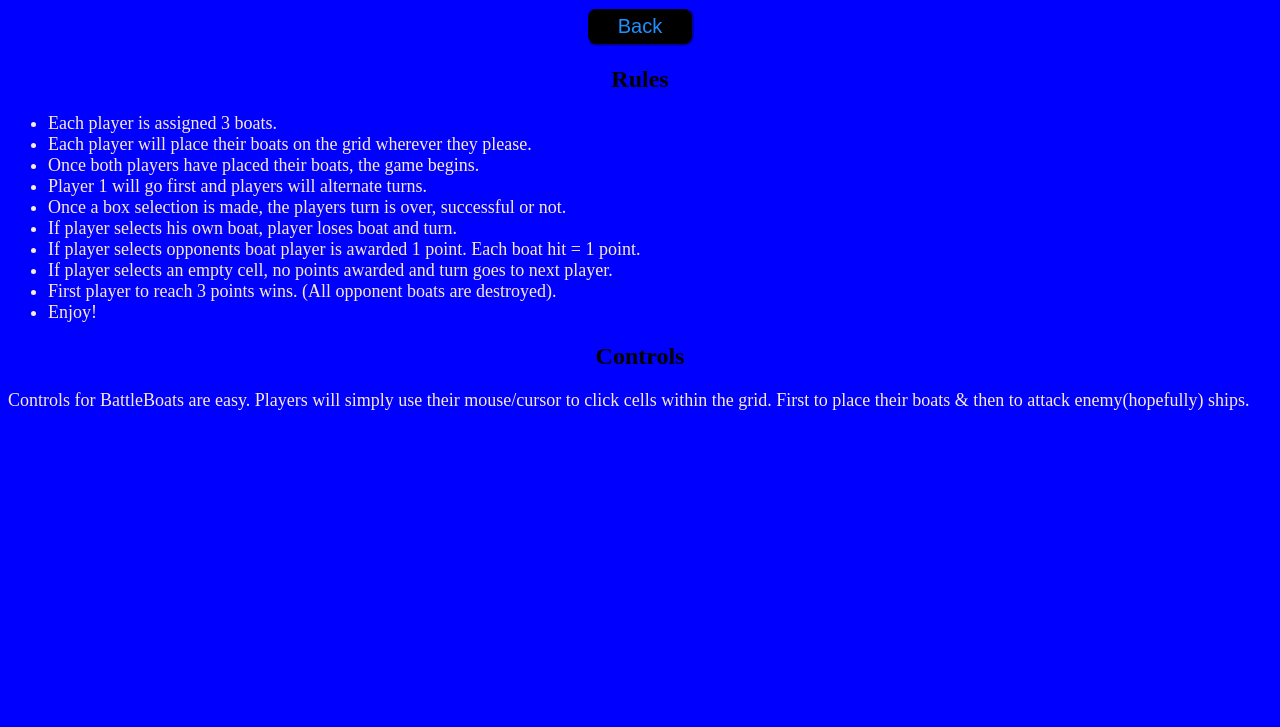
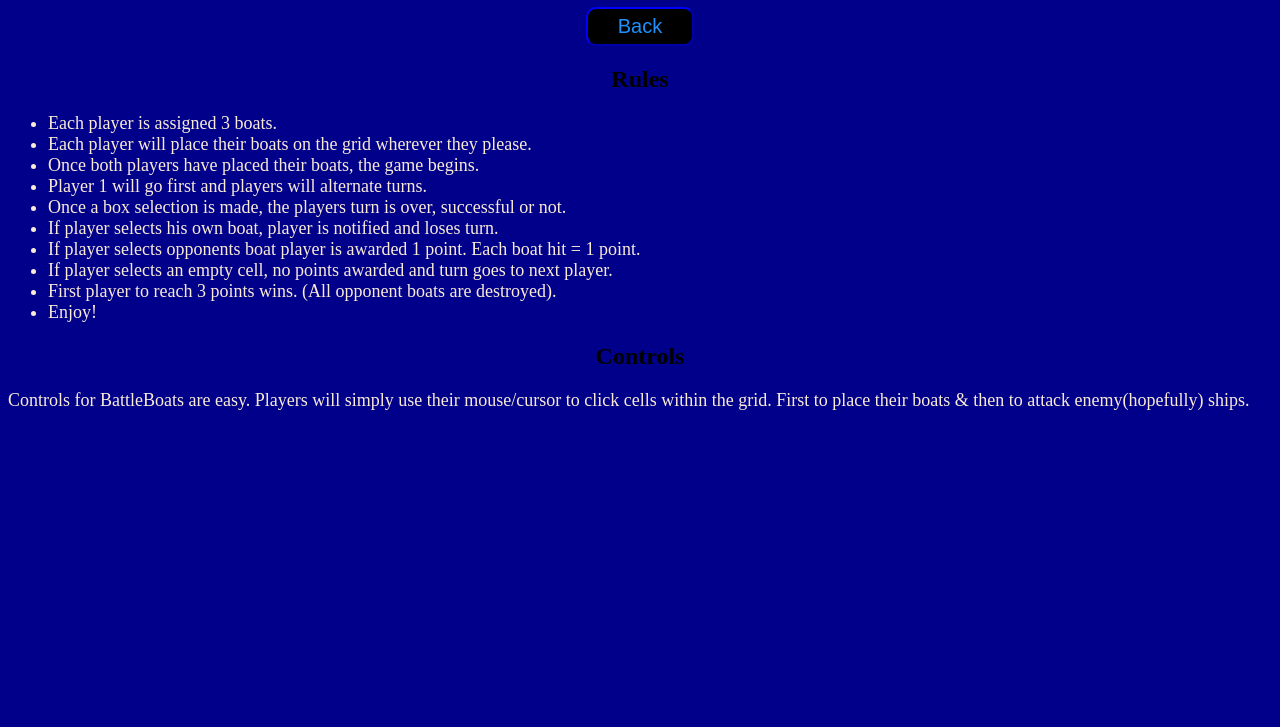
Before and after one commit to chetskii/BattleBoats, a plain HTML site: page intro.html in a window 1280 px wide. Shown: the part 73-800 px from the top of the page. Drawn offline with Linux system fonts and the light colour scheme.

Commit message:
Updated how to play rules

```diff
--- a/css/introstyles.css
+++ b/css/introstyles.css
@@ -1,5 +1,5 @@
 body {
-    background-color: #0000FF;
+    background-color: darkblue;
 }
 
 h2 {
--- a/css/styles.css
+++ b/css/styles.css
@@ -1,5 +1,5 @@
 body {
-    background-color: #0000FF;
+    background-color: darkblue;
 }
 div {
     box-sizing: border-box;
--- a/intro.html
+++ b/intro.html
@@ -15,7 +15,7 @@
                 <li>Once both players have placed their boats, the game begins.</li>
                 <li>Player 1 will go first and players will alternate turns.</li>
                 <li>Once a box selection is made, the players turn is over, successful or not.</li>
-                <li>If player selects his own boat, player loses boat and turn.</li>
+                <li>If player selects his own boat, player is notified and loses turn.</li>
                 <li>If player selects opponents boat player is awarded 1 point. Each boat hit = 1 point.</li>
                 <li>If player selects an empty cell, no points awarded and turn goes to next player.</li>
                 <li>First player to reach 3 points wins. (All opponent boats are destroyed).</li>
```
